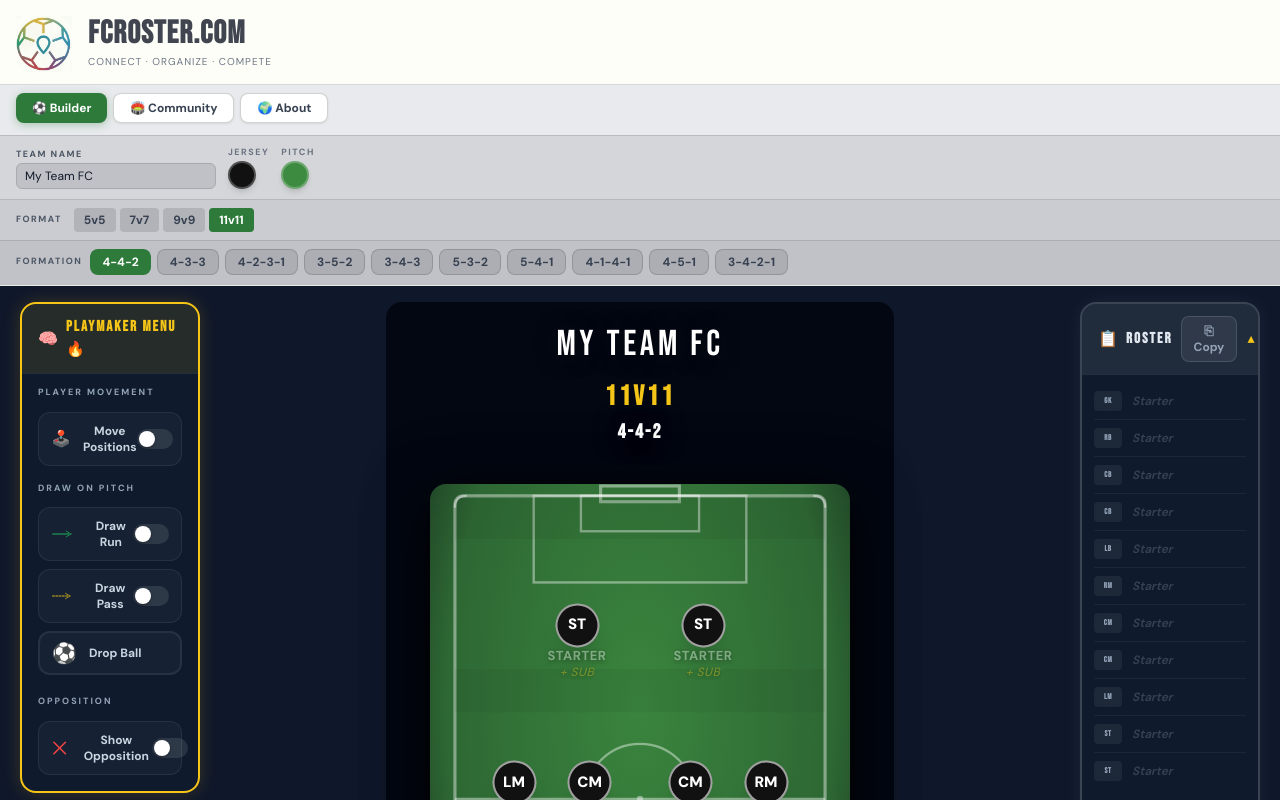
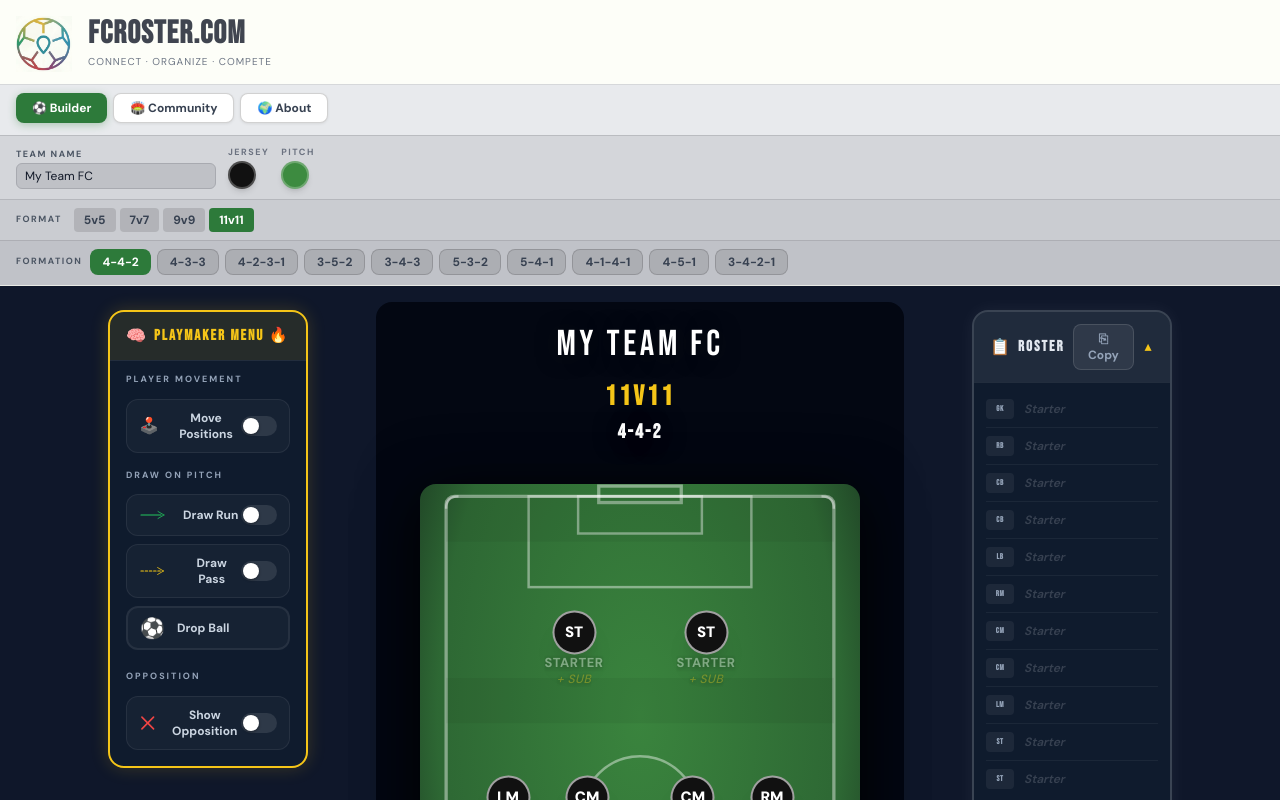
Before and after one commit to kenobiii/FC-Roster, a React (Vite) app: page / in a window 1280 px wide. Shown: the top 800 px of the page. Built offline with nearby package versions, Linux system fonts and the light colour scheme.

Commit message:
Add files via upload

```diff
--- a/src/StrategyFC-1.jsx
+++ b/src/StrategyFC-1.jsx
@@ -837,13 +837,14 @@ function BuilderLayout({
       const H = el.offsetHeight;
       const desktop = W >= 768;
       if (desktop) {
-        // Grid handles column widths — pitch just needs a height-driven size
-        // Height budget: subtract header controls (~80px) + download btn (~52px) + py-4 (~32px)
-        const maxByH = Math.floor((H - 164) * (2 / 3));
-        // Also cap by available center column width: container - 2×180px panels - 2×20px gaps - 2×20px outer pad
-        const maxByW = W - 480;
-        const w = Math.min(maxByW, maxByH, 420);
-        setPitchSize({ w: Math.max(w, 160), isDesktop: true });
+        // Pitch sits in the auto centre column. Size it by height so the two
+        // 1fr side columns always get equal remaining space.
+        // Height budget: subtract download btn (52px) + top/bottom padding (32px)
+        const maxByH = Math.floor((H - 84) * (2 / 3));
+        // Width guard: pitch must leave at least 180px for each side panel
+        const maxByW = W - 360 - 32; // 180px×2 panels + 16px×2 outer pad
+        const w = Math.min(maxByH, maxByW, 440);
+        setPitchSize({ w: Math.max(w, 200), isDesktop: true });
       } else {
         setPitchSize({ w: Math.min(W - 24, 440), isDesktop: false });
       }
@@ -1092,21 +1093,23 @@ function BuilderLayout({
   return (
     <div ref={containerRef} className="flex-1 flex" style={{ minHeight:0 }}>
       {pitchSize.isDesktop ? (
-        /* Desktop: CSS Grid — 180px | 1fr | 180px. Grid enforces column boundaries — no overlap possible. */
-        <div className="flex-1 overflow-y-auto py-4" style={{
+        /* Desktop: pitch dead centre, each side panel centred in its half of the remaining space */
+        <div className="flex-1 overflow-y-auto" style={{
           display:"grid",
-          gridTemplateColumns:"180px 1fr 180px",
-          gap:"20px",
-          padding:"16px 20px",
+          gridTemplateColumns:"1fr auto 1fr",
           alignItems:"start",
+          padding:"16px 12px",
+          gap:0,
           minHeight:0,
         }}>
-          {/* Left — Playmaker always expanded */}
-          <div>{PlaymakerPanel}</div>
-          {/* Center — pitch + Download below, centred in its grid cell */}
-          <div className="flex flex-col items-center gap-3">
+          {/* Left half — Playmaker centred within it */}
+          <div className="flex justify-center pt-2" style={{ paddingRight:16 }}>
+            <div style={{ width:200 }}>{PlaymakerPanel}</div>
+          </div>
+          {/* Centre — pitch fixed width + Download below */}
+          <div className="flex flex-col items-center gap-3" style={{ width: pitchSize.w }}>
             {Pitch}
-            <div className="rounded-2xl overflow-hidden w-full" style={{ maxWidth: pitchSize.w, background:"#0f1b2d", border:`2px solid ${BRAND.colors.green}`, boxShadow: exporting ? "none" : `0 0 18px ${BRAND.colors.green}50` }}>
+            <div className="rounded-2xl overflow-hidden w-full" style={{ background:"#0f1b2d", border:`2px solid ${BRAND.colors.green}`, boxShadow: exporting ? "none" : `0 0 18px ${BRAND.colors.green}50` }}>
               <button onClick={handleExport} disabled={exporting}
                 className="w-full flex items-center justify-between gap-2 px-4 py-3 transition-all hover:brightness-110 active:scale-95"
                 style={{ background: exporting ? "rgba(45,122,58,0.3)" : BRAND.colors.green }}>
@@ -1120,9 +1123,11 @@ function BuilderLayout({
               </button>
             </div>
           </div>
-          {/* Right — Roster */}
-          <div>
-            <RosterPanel players={players} subs={subs} teamName={teamName} format={format} formation={formation} defaultExpanded={true}/>
+          {/* Right half — Roster centred within it */}
+          <div className="flex justify-center pt-2" style={{ paddingLeft:16 }}>
+            <div style={{ width:200 }}>
+              <RosterPanel players={players} subs={subs} teamName={teamName} format={format} formation={formation} defaultExpanded={true}/>
+            </div>
           </div>
         </div>
       ) : (
```
